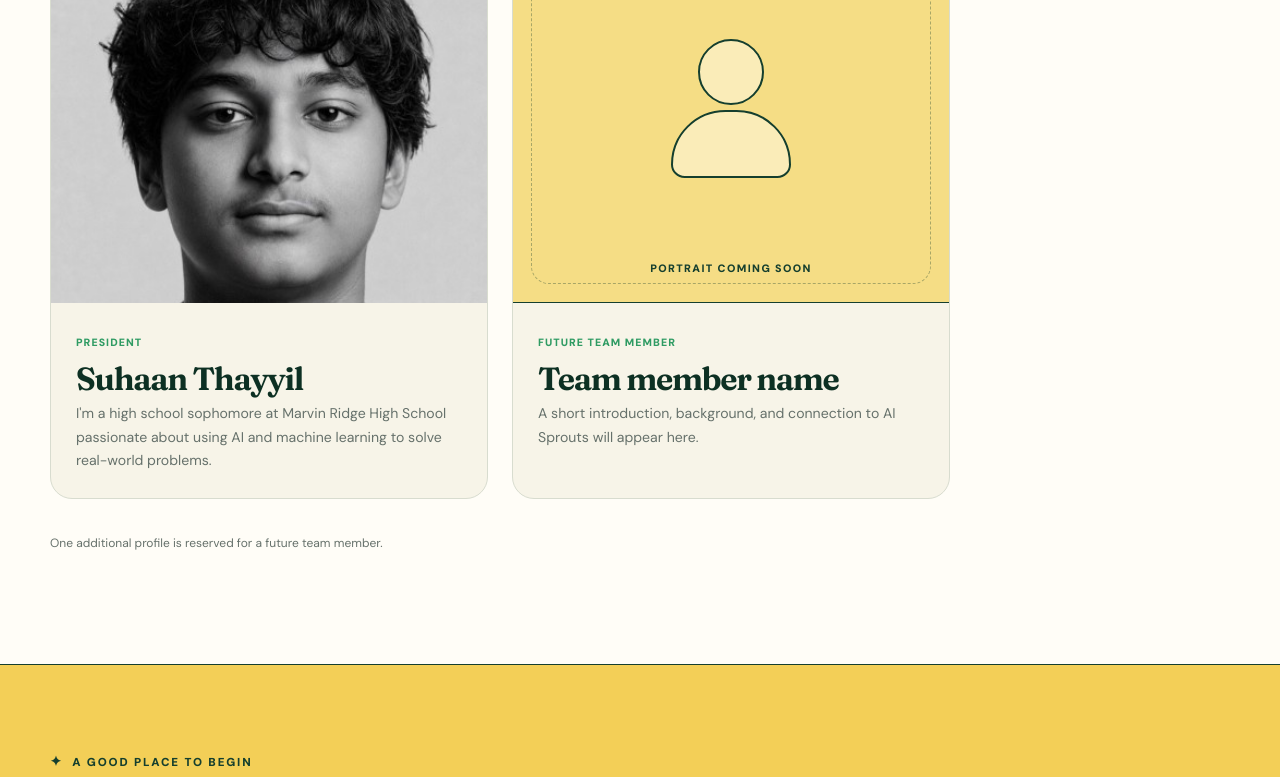
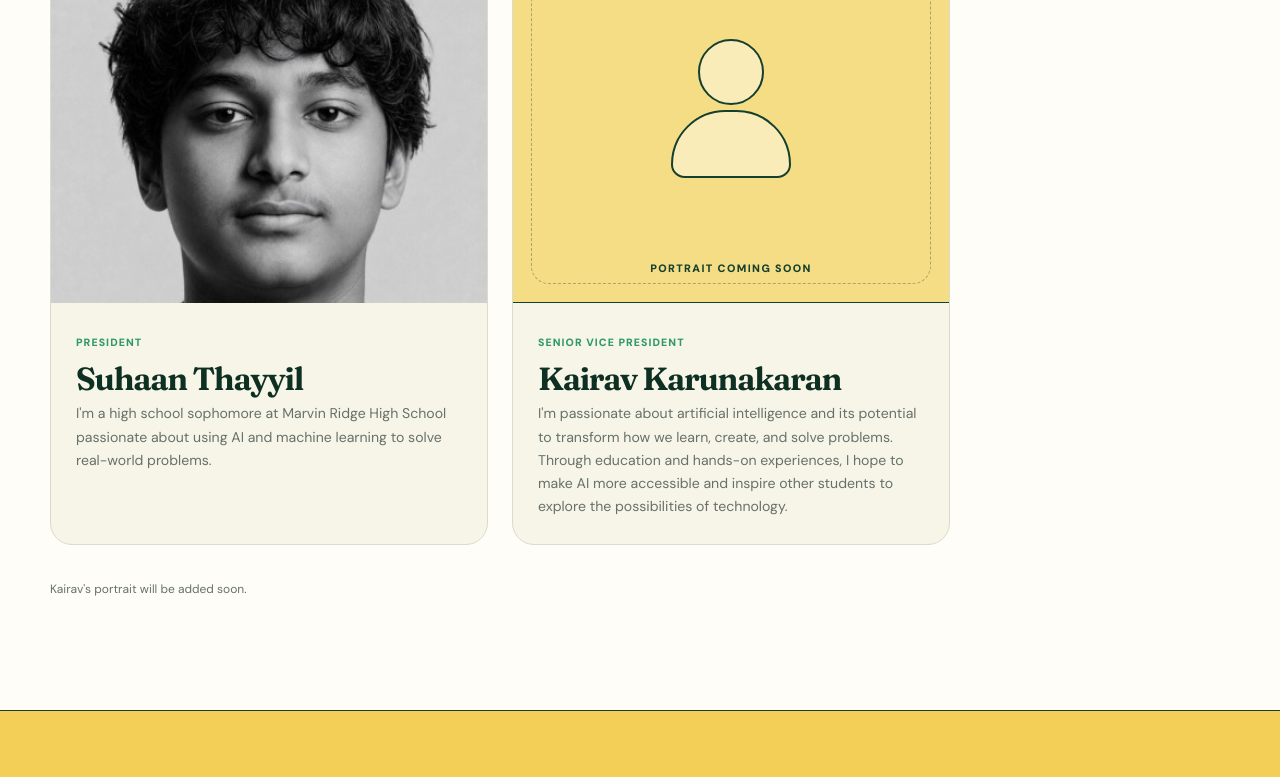
Before and after one commit to suhaanthayyil/ai-sprouts-website, a Next.js app: page /team in a window 1280 px wide. Shown: the part 1129-1906 px from the top of the page. Built offline with nearby package versions, Linux system fonts and the light colour scheme.

Commit message:
Complete senior vice president profile

```diff
--- a/app/team/page.tsx
+++ b/app/team/page.tsx
@@ -36,12 +36,12 @@ export default function TeamPage() {
                 <span className="team-photo-icon" aria-hidden="true"><i /><b /></span>
                 <figcaption>Portrait coming soon</figcaption>
               </figure>
-              <span>Future team member</span>
-              <h2>Team member name</h2>
-              <p>A short introduction, background, and connection to AI Sprouts will appear here.</p>
+              <span>Senior Vice President</span>
+              <h2>Kairav Karunakaran</h2>
+              <p>I&apos;m passionate about artificial intelligence and its potential to transform how we learn, create, and solve problems. Through education and hands-on experiences, I hope to make AI more accessible and inspire other students to explore the possibilities of technology.</p>
             </article>
           </div>
-          <p className="placeholder-disclosure">One additional profile is reserved for a future team member.</p>
+          <p className="placeholder-disclosure">Kairav&apos;s portrait will be added soon.</p>
         </div>
       </section>
       <ContactBand />
```
Also changed, not shown: 1 other file (tests, documents, lock files or other folders).
